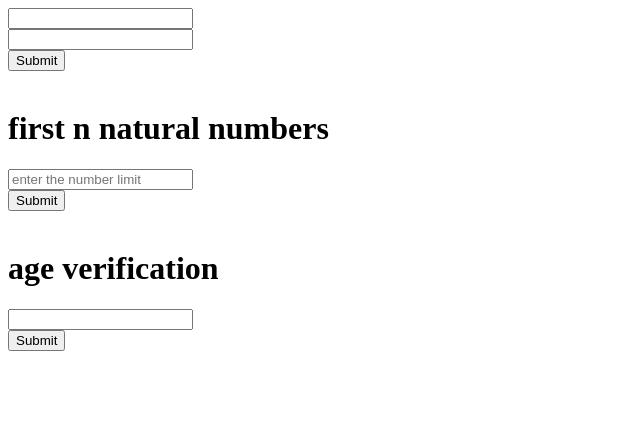
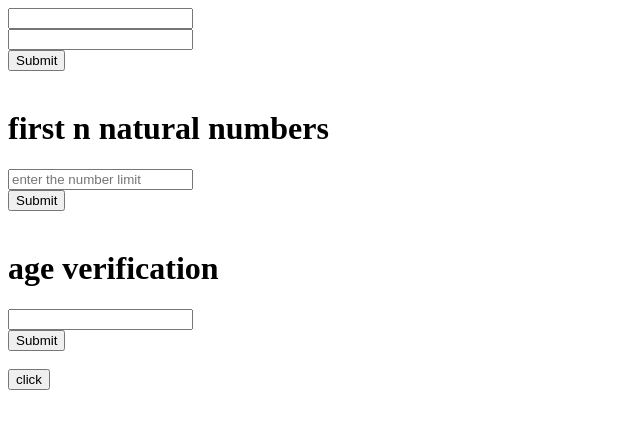
Before and after one commit to mallu-musa/javascript-basics, a plain HTML site: page mtb.html in a window 1280 px wide. Shown: the whole page, without its empty margins (0-640 px from the left). Drawn offline with Linux system fonts and the light colour scheme.

Commit message:
new update

```diff
--- a/mtb.html
+++ b/mtb.html
@@ -25,5 +25,8 @@
     <br>
     <input type="submit" onclick="ageverification()">
     <script src="scriptformtb.js"></script>
+    <br>
+    <br>
+    <input type="button" onmouseover="heey()" id="rrrr" value="click">
 </body>
 </html>
--- a/scriptformtb.js
+++ b/scriptformtb.js
@@ -74,3 +74,15 @@ function ehhh(){
     }
 
  }
+ function heey(){
+    kunjava=document.getElementById("rrrr");
+    maxX=window.innerWidth-kunjava.offsetWidth;
+    maxY=window.innerHeight-kunjava.offsetHeight;
+    kunji=Math.floor(Math.random() * maxX);
+    kunjan=Math.floor(Math.random() * maxY);
+    kunjava.style.position="absolute";
+    kunjava.style.left=kunji+"px";
+    kunjava.style.top=kunjan +"px";
+    kunjava.style.transition="0.2s ease-out";
+    kunjava.value="click";
+ }
```
